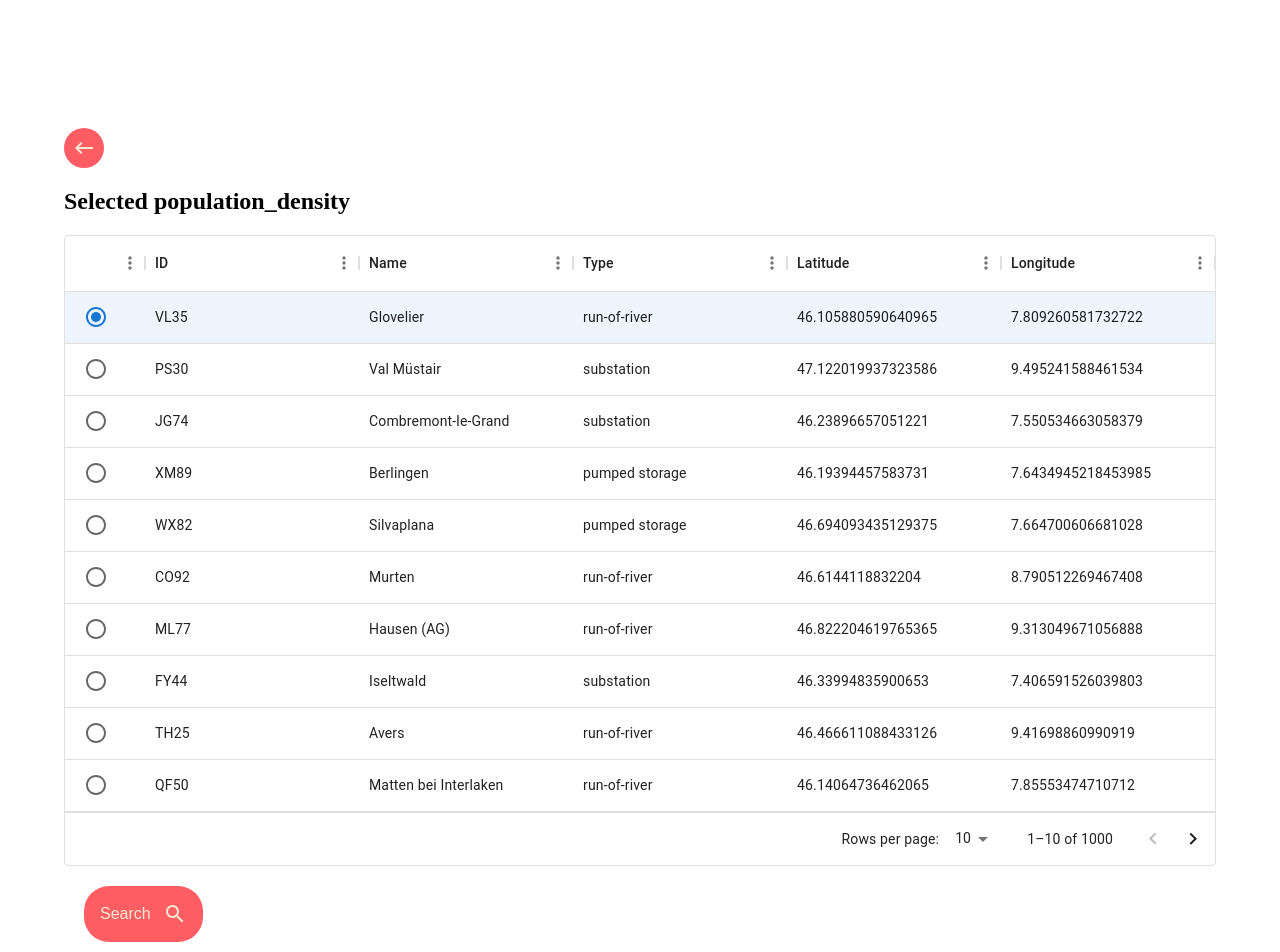
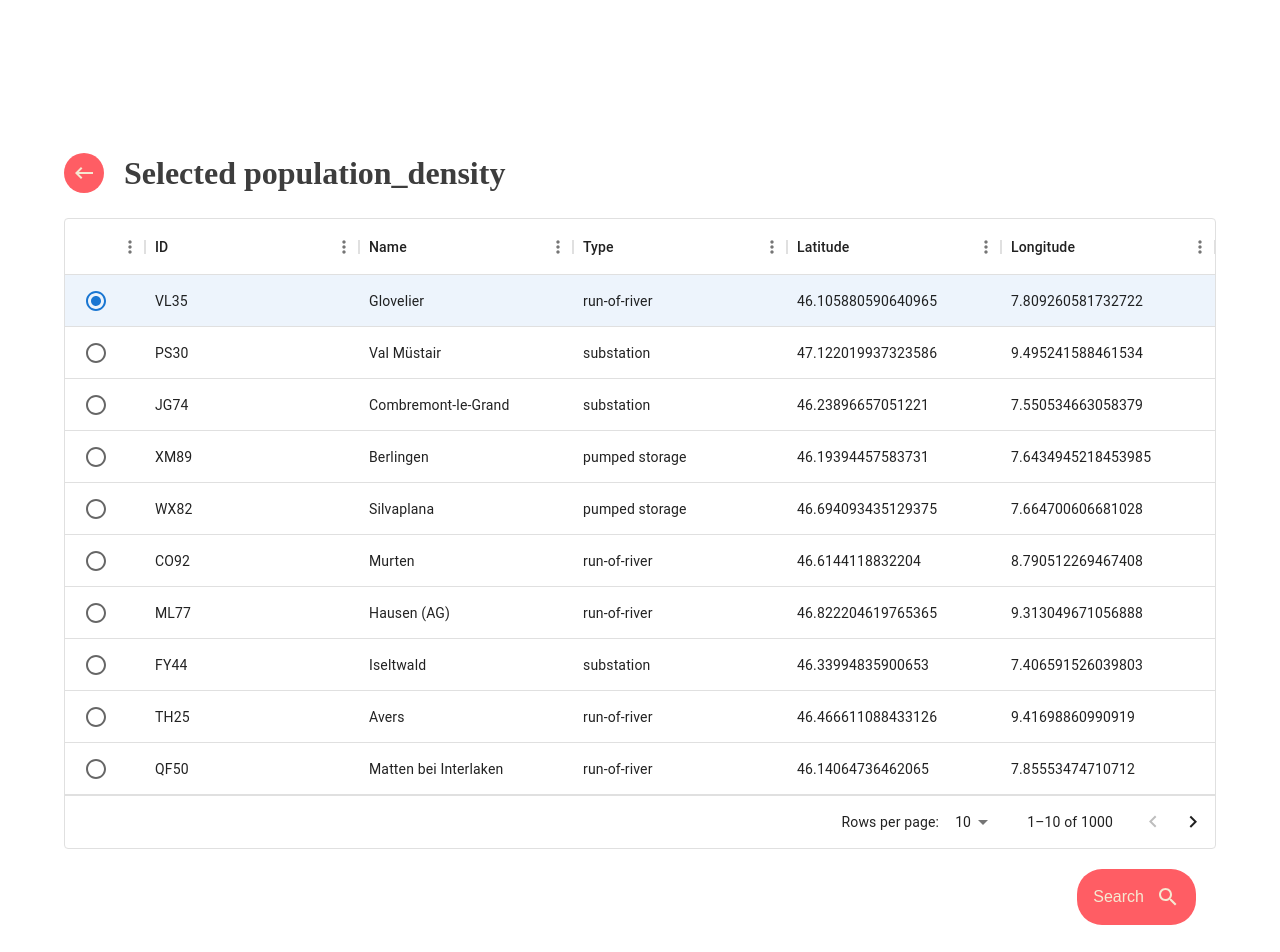
Before and after one commit to AmeliaRabanillo/axpo-frontend-challenge, a React (Create React App) app: page /population_density in a window 1280 px wide. Shown: the top 952 px of the page. Built offline with nearby package versions, Linux system fonts and the light colour scheme.

Commit message:
Added headings

```diff
--- a/src/components/back-button.tsx
+++ b/src/components/back-button.tsx
@@ -5,7 +5,7 @@ import {useNavigate} from "react-router-dom";
 
 interface BackButtonProps {
     goToUrl: string;
-}
+}//ToDo add props to types file
 
 const BackButton = (props: BackButtonProps) => {
     const {goToUrl} = props
--- /dev/null
+++ b/src/components/button-container.ts
@@ -0,0 +1,15 @@
+import styled from "styled-components";
+
+export const ButtonContainer = styled.div`
+  display: flex;
+  justify-content: flex-end;
+
+  @media (max-width: 570px) {//ToDo add screen breakpoints to theme
+    flex-direction: column;
+
+    button {
+      margin-left: 0;
+      margin-right: 0;
+    }
+  }
+`;
--- /dev/null
+++ b/src/components/header-container.ts
@@ -0,0 +1,8 @@
+import styled from "styled-components";
+
+const HeaderContainer = styled.div`
+  display: flex;
+  align-items: center;
+`;
+
+export default HeaderContainer;
--- a/src/pages/data-table-page.tsx
+++ b/src/pages/data-table-page.tsx
@@ -4,13 +4,18 @@ import {DataGrid, GridColDef, GridRowSelectionModel} from '@mui/x-data-grid';
 import {SearchTypeEnum} from "../utils/constants";
 import {Radio} from "@mui/material";
 import {TABLE_DATA} from "../utils/table_data_constant";
+// @ts-ignore
+import styled from "styled-components";
 import Search from "@mui/icons-material/Search";
 import {PrimaryButton} from "../components/primary-button";
+import {H2} from "../styled/headings";
+import {ButtonContainer} from "../components/button-container";
 import BackButton from "../components/back-button";
+import HeaderContainer from "../components/header-container";
 
 export type tableProps = {
     type: SearchTypeEnum,
-}
+}//ToDo put types in types file
 
 const DataTablePage = (props: tableProps) => {
     const {type} = props;
@@ -61,8 +66,10 @@ const DataTablePage = (props: tableProps) => {
     //ToDO remove cell outline when selecting row
     return (
         <div>
-            <BackButton goToUrl={'/'}/>
-            <h2>Selected {type}</h2>
+            <HeaderContainer>
+                <BackButton goToUrl={'/'}/>
+                <H2>Selected {type}</H2>
+            </HeaderContainer>
 
             <DataGrid
                 rows={rows}
@@ -79,7 +86,9 @@ const DataTablePage = (props: tableProps) => {
                 }}
                 hideFooterSelectedRowCount={true}
             />
-            <PrimaryButton onClick={handleClick}><span>Search</span><Search/></PrimaryButton>
+            <ButtonContainer>
+                <PrimaryButton onClick={handleClick}><span>Search</span><Search/></PrimaryButton>
+            </ButtonContainer>
         </div>
     );
 }
--- a/src/pages/results-page.tsx
+++ b/src/pages/results-page.tsx
@@ -7,6 +7,8 @@ import 'react-json-view-lite/dist/index.css';
 import getDroneRestrictions from "../services/getDroneRestrictions";
 import getPopulationDensity from "../services/getPopulationDensity";
 import BackButton from "../components/back-button";
+import {H2, H3} from "../styled/headings";
+import HeaderContainer from "../components/header-container";
 
 const ResultsPage = (props: tableProps) => {
     const navigate = useNavigate();
@@ -49,11 +51,12 @@ const ResultsPage = (props: tableProps) => {
 
     return (
         <div>
-            <BackButton goToUrl={`/${type}`}/>
-            <h1>Here are your results</h1>
-            <h3>{type}</h3>
-            <h4>Latitude:{state.latitude}</h4>
-            <h4>Longitude:{state.longitude}</h4>
+            <HeaderContainer>
+                <BackButton goToUrl={`/${type}`}/>
+                <H2>Here are your results for {type}</H2>
+            </HeaderContainer>
+            <H3>Latitude:{state.latitude}</H3>
+            <H3>Longitude:{state.longitude}</H3>
             {errorMsg
                 ? <p>{errorMsg}</p>
                 : <JsonView data={data} shouldInitiallyExpand={allExpanded} style={defaultStyles}/>}
--- a/src/pages/start-page.tsx
+++ b/src/pages/start-page.tsx
@@ -1,7 +1,12 @@
 import {useNavigate} from "react-router-dom";
+// @ts-ignore
+import styled from "styled-components";
 import Groups from "@mui/icons-material/Groups";
 import Memory from "@mui/icons-material/Memory";
 import {PrimaryButton} from "../components/primary-button";
+import {H1, H2} from "../styled/headings";
+import React from "react";
+import { ButtonContainer } from "../components/button-container";
 
 
 // @ts-ignore
@@ -10,8 +15,9 @@ const StartPage = (props) => {
     //ToDo add background
     return (
         <div>
-            <h1>Hello,</h1>
-            <h2>Select what you want to search</h2>
+            <H1>Hello,</H1>
+            <H2>Select what you want to search</H2>
+            <ButtonContainer>
                 <PrimaryButton onClick={() => navigate('/population_density')}>
                     <span>Population density</span>
                     <Groups/></PrimaryButton>
@@ -19,7 +25,7 @@ const StartPage = (props) => {
                     <span>Drone description</span>
                     <Memory/>
                 </PrimaryButton>
-
+            </ButtonContainer>
         </div>
     );
 }
--- /dev/null
+++ b/src/styled/headings.ts
@@ -0,0 +1,24 @@
+import styled from "styled-components";
+import {css} from 'styled-components';
+
+export const typographyCommons = css`
+  color: ${(props) => props.theme.colors.black};
+`;
+
+export const H1 = styled.h1`
+  ${typographyCommons};
+  font-size: ${(props) => props.theme.fontSizes.large}${(props) => props.theme.fontMeasureUnit};
+
+`;
+
+export const H2 = styled.h2`
+  ${typographyCommons};
+  font-size: ${(props) => props.theme.fontSizes.medium}${(props) => props.theme.fontMeasureUnit};
+
+`;
+
+export const H3 = styled.h3`
+  ${typographyCommons};
+  font-size: ${(props) => props.theme.fontSizes.small}${(props) => props.theme.fontMeasureUnit};
+
+`;
--- a/src/styled/themes/base-theme.ts
+++ b/src/styled/themes/base-theme.ts
@@ -4,9 +4,9 @@ import {DefaultTheme} from 'styled-components';
 export const baseTheme: DefaultTheme = {
     fontFamily: '"Helvetica", sans-serif',
     fontSizes: {
-        small: 14,
-        medium: 16,
-        large: 24,
+        small: 20,
+        medium: 32,
+        large: 48,
     },
     fontMeasureUnit: 'px',
 
```
Lines whose indentation alone changed are shown as unchanged.
